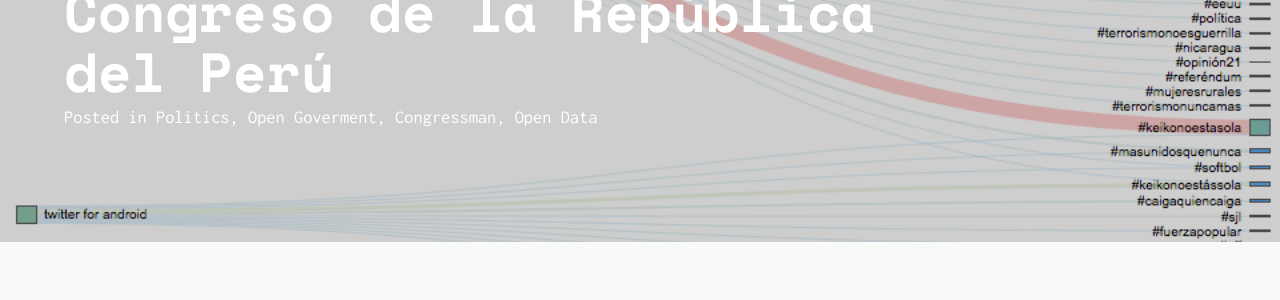
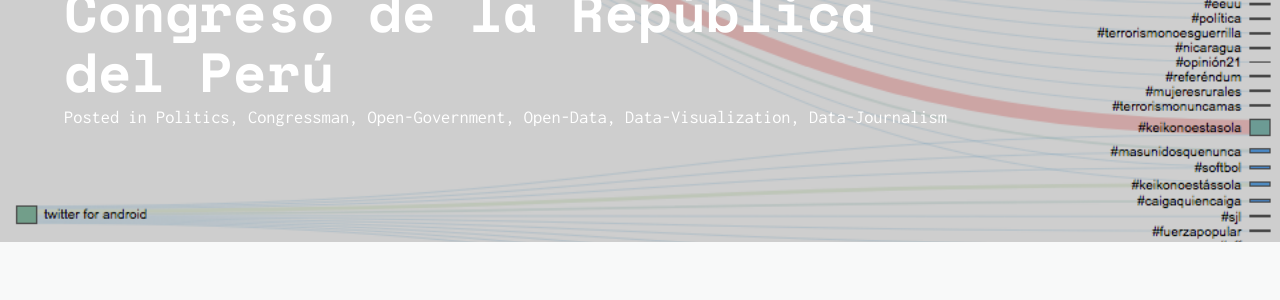
Before and after one commit to manuelvarzen/Vigia, a Jekyll site: the page built from _posts/2018-10-14-Tweets-From-Peruvian-Congress.md, in a window 1280 px wide and 900 px high. Shown: the part 402-702 px from the top of the window. Built offline with Jekyll 4.4.1, drawn with Linux system fonts in a browser that asks for light colours; nearby versions of some CDN libraries.

Commit message:
Update 2018-10-14-Tweets-From-Peruvian-Congress.md

```diff
--- a/_posts/2018-10-14-Tweets-From-Peruvian-Congress.md
+++ b/_posts/2018-10-14-Tweets-From-Peruvian-Congress.md
@@ -11,9 +11,11 @@ image: /Vigia/img/PeruvianCongressManHashTags.png
 image-sm: /Vigia/img/PeruvianCongressManHashTags.png
 categories:
   - Politics
-  - Open Goverment
   - Congressman
-  - Open Data
+  - Open-Government
+  - Open-Data
+  - Data-Visualization
+  - Data-Journalism
 ---
 ### HashTags desde el Congreso del Perú.
 ¿Hasta que punto es posible soportar el uso de los recursos públicos en beneficio de terceros por parte de los funcionarios públicos? Si los ciudadanos tuvieramos la opción de monitorear, detectar y actuar de manera anticipada podríamos aproximarnos a un gobierno más democrático y participativo. Pero en el Perú no tenemos ni lo uno ni lo otro.
```
